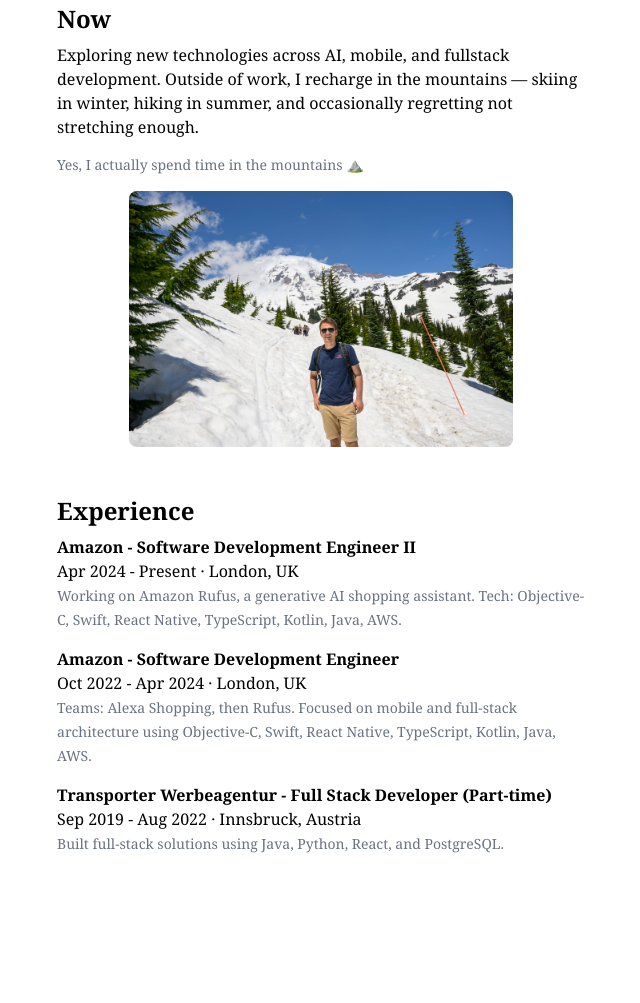
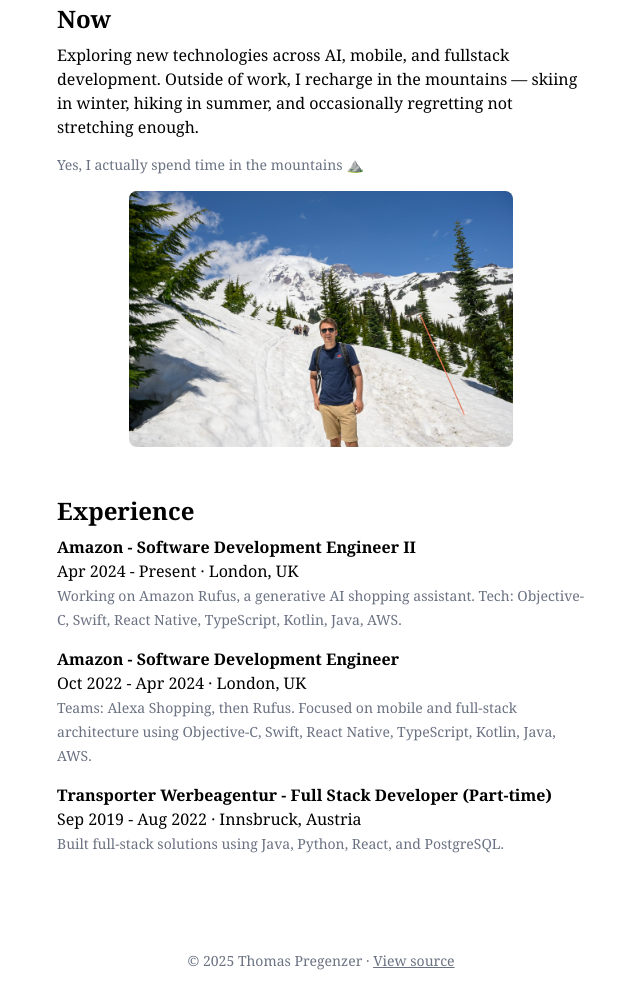
Before and after one commit to PregOfficial/pregofficial.github.io, an Astro site: page / in a window 1280 px wide. Shown: the part 497-1500 px from the top of the page, without its empty margins (319-959 px from the left). Before the commit the page ends 1448 px from the top, so only its background shows below. Built offline with nearby package versions, Linux system fonts and the light colour scheme; Astro itself is replaced by a stand-in of ours.

Commit message:
feat: add copyright

```diff
--- a/src/layouts/BaseLayout.astro
+++ b/src/layouts/BaseLayout.astro
@@ -13,5 +13,16 @@ import "../styles/global.css";
     <main class="max-w-xl mx-auto px-6 py-24">
       <slot />
     </main>
+    <footer class="text-center text-sm text-gray-500 pb-8">
+      © {new Date().getFullYear()} Thomas Pregenzer ·
+      <a
+        href="https://github.com/PregOfficial/pregofficial.github.io"
+        class="underline hover:text-gray-700"
+        target="_blank"
+        rel="noopener noreferrer"
+      >
+        View source
+      </a>
+    </footer>
   </body>
 </html>
```
